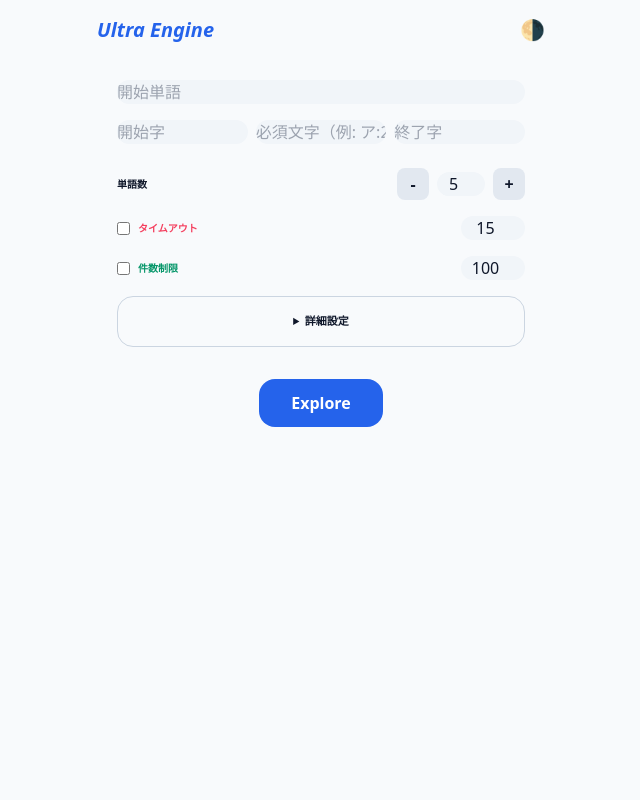
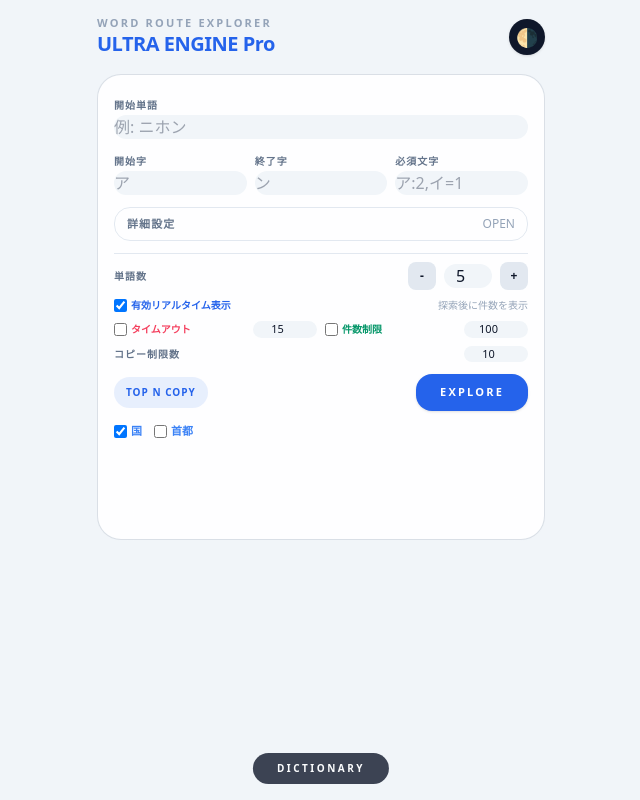
Before and after one commit to xjrstjrwvg-commits/Beijing, a Flask app: page / in a window 1280 px wide. Shown: the whole page, without its empty margins (319-959 px from the left). Run offline with Flask 3, Linux system fonts and the light colour scheme; some libraries are stand-ins or nearby versions.

Commit message:
Update index.html

```diff
--- a/templates/index.html
+++ b/templates/index.html
@@ -2,94 +2,141 @@
 <html lang="ja">
 <head>
   <meta charset="UTF-8">
-<meta name="viewport" content="width=device-width, initial-scale=1.0, maximum-scale=1.0">
   <title>ULTRA ENGINE Pro</title>
+  <meta name="viewport" content="width=device-width,initial-scale=1.0,maximum-scale=1.0">
   <script src="https://cdn.tailwindcss.com"></script>
+
   <style>
     html,body{overflow-x:hidden;touch-action:pan-y;}
-.dark{color-scheme:dark;}
-input,select,textarea{background:#f1f5f9;border-radius:12px;padding:8px;font-size:12px;font-weight:bold;}
-.dark input,.dark select,.dark textarea{background:#1e293b;color:#f1f5f9;}
-.step-btn{background:#e2e8f0;width:32px;height:32px;border-radius:8px;font-weight:900;}
-.dark .step-btn{background:#334155;color:white;}
+
+    /* 🌗 白文字ナイトモード（OSの背景はそのまま） */
+    .dark { background-color: transparent !important; }
+    .dark * { color:#ffffff !important; }
+
+    input,select,textarea{
+      background:#f1f5f9;
+      border-radius:12px;
+      padding:6px 8px;
+      font-size:11px;
+      font-weight:bold;
+    }
+    .dark input,.dark select,.dark textarea{
+      background:#1e293b !important;
+      color:#ffffff !important;
+    }
+
+    .step-btn{
+      background:#e2e8f0;
+      width:28px;height:28px;
+      border-radius:8px;
+      font-weight:900;
+      font-size:12px;
+    }
+    .dark .step-btn{
+      background:#334155 !important;
+      color:#ffffff !important;
+    }
+
+    .glass{
+      background:rgba(255,255,255,0.9);
+      backdrop-filter:blur(18px);
+      border:1px solid rgba(148,163,184,0.35);
+    }
+    .dark .glass{
+      background:rgba(15,23,42,0.9) !important;
+      border-color:rgba(30,64,175,0.6) !important;
+    }
+
     ::-webkit-scrollbar{display:none;}
   </style>
 </head>
 
-<body class="bg-slate-50 dark:bg-slate-950 text-slate-900 dark:text-slate-100 p-3 pb-24"
-      onchange="saveSettings()" oninput="saveSettings()">
+<body class="bg-slate-100 dark:bg-slate-950 text-slate-900 dark:text-slate-100 p-3 pb-24"
+      oninput="saveSettings()" onchange="saveSettings()">
 
 <div class="max-w-md mx-auto space-y-3">
 
-<header class="flex justify-between items-center py-1">
-    <h1 class="text-xl font-black italic text-blue-600">Ultra Engine</h1>
-    <button onclick="toggleDarkMode()" class="text-xl">🌗</button>
+  <!-- ヘッダー -->
+  <header class="flex items-center justify-between py-1">
+    <div class="flex flex-col leading-tight">
+      <span class="text-[11px] font-black tracking-[0.2em] text-slate-400 uppercase">Word Route Explorer</span>
+      <h1 class="text-xl font-black tracking-tight text-blue-600 dark:text-blue-400">ULTRA ENGINE Pro</h1>
+    </div>
+
+    <button type="button"
+            onclick="toggleDarkMode()"
+            class="w-9 h-9 rounded-full bg-slate-900 text-white flex items-center justify-center text-lg shadow">
+      🌗
+    </button>
   </header>
 
-<div class="glass rounded-3xl p-5 space-y-4">
+  <!-- メインカード -->
+  <div class="glass rounded-3xl p-4 space-y-3">
 
-<input id="sw" placeholder="開始単語" class="w-full">
+    <!-- 上に置く開始条件 -->
+    <div class="space-y-2">
+      <div>
+        <label class="text-[10px] font-bold text-slate-500 uppercase tracking-widest">開始単語</label>
+        <input id="sw" class="w-full" placeholder="例: ニホン">
+      </div>
 
       <div class="grid grid-cols-3 gap-2">
-    <input id="sc" placeholder="開始字">
-    <input id="mc" placeholder="必須文字（例: ア:2,イ=1）">
-    <input id="ec" placeholder="終了字">
+        <div>
+          <label class="text-[10px] font-bold text-slate-500 uppercase tracking-widest">開始字</label>
+          <input id="sc" class="w-full" placeholder="ア">
         </div>
-
-<!-- 単語数（外側） -->
-<div class="flex justify-between items-center pt-2">
-    <label class="text-[10px] font-bold">単語数</label>
-    <div class="flex items-center gap-2">
-        <button onclick="adjustVal('ml',-1)" class="step-btn">-</button>
-        <input id="ml" type="number" value="5" class="w-12 text-center">
-        <button onclick="adjustVal('ml',1)" class="step-btn">+</button>
+        <div>
+          <label class="text-[10px] font-bold text-slate-500 uppercase tracking-widest">終了字</label>
+          <input id="ec" class="w-full" placeholder="ン">
+        </div>
+        <div>
+          <label class="text-[10px] font-bold text-slate-500 uppercase tracking-widest">必須文字</label>
+          <input id="mc" class="w-full" placeholder="ア:2,イ=1">
+        </div>
       </div>
     </div>
 
-<!-- タイムアウト（外側） -->
-<div class="flex justify-between items-center">
-    <label class="flex items-center gap-2 text-[10px] font-bold text-rose-500">
-        <input type="checkbox" id="timeout_enabled"> タイムアウト
-    </label>
-    <input id="timeout_sec" type="number" value="15" class="w-16 text-center">
+    <!-- 詳細設定 -->
+    <details class="group border border-slate-200 dark:border-slate-700 rounded-2xl px-3 py-2">
+      <summary class="flex items-center justify-between cursor-pointer select-none">
+        <span class="text-[11px] font-bold tracking-widest text-slate-500 dark:text-slate-300 uppercase">詳細設定</span>
+        <span class="text-xs text-slate-400 group-open:hidden">OPEN</span>
+        <span class="text-xs text-slate-400 hidden group-open:inline">CLOSE</span>
+      </summary>
+
+      <div class="pt-3 space-y-3 text-[11px]">
+
+        <div class="grid grid-cols-2 gap-2">
+          <div>
+            <label class="text-[10px] font-bold text-slate-500 uppercase tracking-widest">全語開始字</label>
+            <input id="asc" class="w-full" placeholder="ア,カ,サ">
           </div>
-
-<!-- 件数制限（外側） -->
-<div class="flex justify-between items-center">
-    <label class="flex items-center gap-2 text-[10px] font-bold text-emerald-600">
-        <input type="checkbox" id="limit_enabled"> 件数制限
-    </label>
-    <input id="limit" type="number" value="100" class="w-16 text-center">
+          <div>
+            <label class="text-[10px] font-bold text-slate-500 uppercase tracking-widest">全語終了字</label>
+            <input id="aec" class="w-full" placeholder="ン,ク">
           </div>
-
-<!-- stats（リアルタイム表示） -->
-<div id="stats" class="text-center text-[10px] font-black text-blue-500 py-1 hidden"></div>
-
-<!-- 詳細設定 -->
-<details class="group border border-slate-300 dark:border-slate-700 rounded-2xl p-2">
-<summary class="text-center py-2 text-[11px] font-bold cursor-pointer">詳細設定</summary>
-
-<div class="space-y-4 pt-2">
-
-<div class="grid grid-cols-2 gap-3">
-    <div><label class="text-[10px] font-bold">全語開始字</label><input id="asc"></div>
-    <div><label class="text-[10px] font-bold">全語終了字</label><input id="aec"></div>
         </div>
 
         <div>
-    <label class="text-[10px] font-bold">使える文字</label>
-    <input id="valid_chars" placeholder="アイウエオ">
+          <label class="text-[10px] font-bold text-slate-500 uppercase tracking-widest">使える文字</label>
+          <input id="valid_chars" class="w-full" placeholder="アイウエオカキクケコ">
         </div>
 
-<div class="grid grid-cols-2 gap-3">
-    <div><label class="text-[10px] font-bold">使用不可文字</label><input id="exc"></div>
-    <div><label class="text-[10px] font-bold">禁止開始文字</label><input id="bsc"></div>
+        <div class="grid grid-cols-2 gap-2">
+          <div>
+            <label class="text-[10px] font-bold text-slate-500 uppercase tracking-widest">使用不可文字</label>
+            <input id="exc" class="w-full" placeholder="例: ァ,ィ">
+          </div>
+          <div>
+            <label class="text-[10px] font-bold text-slate-500 uppercase tracking-widest">禁止開始文字</label>
+            <input id="bsc" class="w-full" placeholder="例: ン">
+          </div>
         </div>
 
-<div class="grid grid-cols-2 gap-3">
+        <div class="grid grid-cols-2 gap-2">
           <div>
-        <label class="text-[10px] font-bold">ソート順</label>
-        <select id="sort_mode">
+            <label class="text-[10px] font-bold text-slate-500 uppercase tracking-widest">ソート順</label>
+            <select id="sort_mode" class="w-full">
               <option value="default">検索順</option>
               <option value="kana">50音順</option>
               <option value="len_asc">短い順</option>
@@ -98,8 +145,8 @@ input,select,textarea{background:#f1f5f9;border-radius:12px;padding:8px;font-siz
             </select>
           </div>
           <div>
-        <label class="text-[10px] font-bold">適用範囲</label>
-        <select id="unify_scope">
+            <label class="text-[10px] font-bold text-slate-500 uppercase tracking-widest">統一適用範囲</label>
+            <select id="unify_scope" class="w-full">
               <option value="all">すべて</option>
               <option value="conn">接続のみ</option>
               <option value="filter">制約のみ</option>
@@ -107,63 +154,156 @@ input,select,textarea{background:#f1f5f9;border-radius:12px;padding:8px;font-siz
           </div>
         </div>
 
-<!-- チェックボックス群 -->
-<div class="grid grid-cols-2 gap-2 text-[11px] font-bold">
+        <div class="grid grid-cols-2 gap-1 text-[11px] font-bold">
           <label><input type="checkbox" id="allow_daku"> 濁点許可</label>
           <label><input type="checkbox" id="allow_handaku"> 半濁点許可</label>
           <label><input type="checkbox" id="unify_small"> 小文字統一</label>
-    <label><input type="checkbox" id="char_limit_mode"> 重複禁止</label>
+          <label><input type="checkbox" id="char_limit_mode"> 文字重複禁止</label>
           <label><input type="checkbox" id="auto_recovery"> 遡り接続</label>
           <label><input type="checkbox" id="rt"> 牛耕</label>
           <label><input type="checkbox" id="use_shift"> 50音ずらし</label>
           <label><input type="checkbox" id="exclude_conjugate"> 共役排除</label>
         </div>
 
-<!-- ずらし設定 -->
-<div class="flex items-center gap-3">
-    <label class="text-[10px] font-bold">ずらし量</label>
-    <button onclick="adjustVal('ks_abs',-1)" class="step-btn">-</button>
+        <div class="flex items-center gap-2">
+          <span class="text-[10px] font-bold text-slate-500 uppercase tracking-widest">ずらし量</span>
+          <button type="button" onclick="adjustVal('ks_abs',-1)" class="step-btn">-</button>
           <input id="ks_abs" type="number" value="1" class="w-12 text-center">
-    <button onclick="adjustVal('ks_abs',1)" class="step-btn">+</button>
+          <button type="button" onclick="adjustVal('ks_abs',1)" class="step-btn">+</button>
         </div>
 
-<!-- 物理ずらし / 文字計 -->
-<div class="flex justify-between items-center">
-    <label class="text-[10px] font-bold">物理ずらし</label>
+        <div class="flex items-center justify-between">
+          <label class="text-[10px] font-bold text-slate-500 uppercase tracking-widest">物理ずらし</label>
           <input id="ps" type="number" value="0" class="w-16 text-center">
         </div>
 
-<div class="flex justify-between items-center">
-    <label class="text-[10px] font-bold">文字計</label>
+        <div class="flex items-center justify-between">
+          <label class="text-[10px] font-bold text-slate-500 uppercase tracking-widest">文字計</label>
           <input id="ttl" type="number" class="w-16 text-center">
         </div>
 
       </div>
     </details>
 
-<!-- Explore ボタン -->
-<div class="flex justify-center pt-4">
-    <button id="btn" onclick="run()" class="bg-blue-600 text-white px-8 py-3 rounded-2xl font-black">Explore</button>
+    <!-- 詳細設定の下に置くブロック -->
+    <div class="mt-2 space-y-2 border-t border-slate-200 dark:border-slate-700 pt-2">
+
+      <!-- 単語数 -->
+      <div class="flex items-center justify-between">
+        <label class="text-[10px] font-bold text-slate-500 uppercase tracking-widest">単語数</label>
+        <div class="flex items-center gap-2">
+          <button type="button" onclick="adjustVal('ml',-1)" class="step-btn">-</button>
+          <input id="ml" type="number" value="5" class="w-12 text-center">
+          <button type="button" onclick="adjustVal('ml',1)" class="step-btn">+</button>
+        </div>
+      </div>
+
+      <!-- リアルタイム表示 ON/OFF -->
+      <div class="flex items-center justify-between">
+        <label class="flex items-center gap-1 text-[10px] font-bold text-blue-600">
+          <input type="checkbox" id="realtime_enabled" checked>
+          有効リアルタイム表示
+        </label>
+        <div class="text-[10px] text-slate-400">探索後に件数を表示</div>
+      </div>
+
+      <!-- タイムアウト / 件数制限 -->
+      <div class="grid grid-cols-2 gap-2">
+        <div class="flex items-center justify-between">
+          <label class="flex items-center gap-1 text-[10px] font-bold text-rose-500">
+            <input type="checkbox" id="timeout_enabled">
+            タイムアウト
+          </label>
+          <input id="timeout_sec" type="number" value="15" class="w-16 text-center text-[11px]">
+        </div>
+        <div class="flex items-center justify-between">
+          <label class="flex items-center gap-1 text-[10px] font-bold text-emerald-600">
+            <input type="checkbox" id="limit_enabled">
+            件数制限
+          </label>
+          <input id="limit" type="number" value="100" class="w-16 text-center text-[11px]">
+        </div>
+      </div>
+
+      <!-- コピー制限 -->
+      <div class="flex items-center justify-between">
+        <label class="text-[10px] font-bold text-slate-500 uppercase tracking-widest">コピー制限数</label>
+        <input id="copy_limit" type="number" value="10" class="w-16 text-center text-[11px]">
+      </div>
+
+      <!-- 開始ボタン -->
+      <div class="flex items-center justify-between pt-1">
+        <button type="button" onclick="copyTopN()" class="px-3 py-2 rounded-2xl bg-blue-600/10 text-blue-600 text-[10px] font-black uppercase tracking-widest">
+          Top N Copy
+        </button>
+        <button type="button" id="btn" onclick="run()" class="px-6 py-2.5 rounded-2xl bg-blue-600 text-white text-[11px] font-black uppercase tracking-[0.2em] shadow">
+          Explore
+        </button>
+      </div>
+
+      <!-- stats（リアルタイム表示） -->
+      <div id="stats" class="text-center text-[10px] font-black text-blue-500 py-1 hidden"></div>
+
+      <!-- 辞書カテゴリ -->
+      <div class="flex items-center justify-between pt-1">
+        <div class="flex gap-3 text-[11px] font-bold">
+          <label class="cursor-pointer text-blue-500 flex items-center gap-1">
+            <input type="checkbox" name="cat" value="country" checked onchange="loadDictionaryUI()"> 国
+          </label>
+          <label class="cursor-pointer text-blue-500 flex items-center gap-1">
+            <input type="checkbox" name="cat" value="capital" onchange="loadDictionaryUI()"> 首都
+          </label>
+        </div>
+      </div>
+
     </div>
 
     <!-- 結果 -->
-<div id="res" class="space-y-3 pt-4"></div>
+    <div id="res" class="space-y-3 pt-2 pb-16"></div>
 
   </div>
+</div>
 
-<!-- SCRIPT（続く） -->
-<script>
+<!-- 辞書マネージャ -->
+<div id="dict-manager" class="hidden fixed inset-0 z-50 bg-white dark:bg-slate-950 p-5 overflow-y-auto">
+  <button type="button" onclick="document.getElementById('dict-manager').classList.add('hidden')" class="mb-4 font-bold text-rose-500 text-sm">
+    CLOSE
+  </button>
+  <div class="grid grid-cols-2 gap-2 mb-4">
+    <button type="button" onclick="bulkSet('white')" class="bg-slate-100 dark:bg-slate-800 p-3 rounded-xl font-bold text-[11px]">
+      全開放
+    </button>
+    <button type="button" onclick="bulkSet('red')" class="bg-rose-100 dark:bg-rose-900/40 text-rose-600 p-3 rounded-xl font-bold text-[11px]">
+      全禁止
+    </button>
+  </div>
+  <div id="dict-list" class="grid grid-cols-2 gap-1 text-[11px]"></div>
+</div>
+
+<button type="button"
+        onclick="document.getElementById('dict-manager').classList.remove('hidden')"
+        class="fixed bottom-4 left-1/2 -translate-x-1/2 z-40 bg-slate-900 text-white px-6 py-2 rounded-full text-[10px] font-black uppercase tracking-[0.25em] opacity-80 hover:opacity-100">
+  Dictionary
+</button>
+
+<!-- SCRIPT は Part2 で送る -->
 <script>
 let currentRoutes = [];
 let wordStates = {};
 
-function to_katakana(text) {
-    return text.replace(/[ぁ-ん]/g, s => String.fromCharCode(s.charCodeAt(0) + 0x60));
-}
-
 function toggleDarkMode() {
   document.documentElement.classList.toggle('dark');
   saveSettings();
+}
+
+function adjustVal(id, delta) {
+  const el = document.getElementById(id);
+  el.value = Math.max(0, parseInt(el.value || 0) + delta);
+  saveSettings();
+}
+
+function to_katakana(text) {
+  return text.replace(/[ぁ-ん]/g, s => String.fromCharCode(s.charCodeAt(0) + 0x60));
 }
 
 function getWordStyle(state) {
@@ -188,7 +328,8 @@ async function init() {
 
     const checks = [
       'allow_daku','allow_handaku','char_limit_mode','auto_recovery','unify_small',
-            'rt','use_shift','exclude_conjugate','timeout_enabled','limit_enabled'
+      'rt','use_shift','exclude_conjugate','timeout_enabled','limit_enabled',
+      'realtime_enabled'
     ];
     checks.forEach(f => {
       if (s[f] !== undefined && document.getElementById(f))
@@ -198,6 +339,7 @@ async function init() {
     if (s.dark_mode) document.documentElement.classList.add('dark');
     if (s.wordStates) wordStates = s.wordStates;
   }
+
   await loadDictionaryUI();
 }
 
@@ -213,7 +355,7 @@ async function loadDictionaryUI() {
   document.getElementById('dict-list').innerHTML = words.map(w => {
     const s = wordStates[w] || 'white';
     return `<button onclick="toggleWordState(this,'${w}')"
-                class="p-2 rounded-lg border text-[10px] font-bold ${s==='white'?'btn-white':''}"
+            class="p-2 rounded-lg border text-[10px] font-bold"
             style="${getWordStyle(s)}">${w}</button>`;
   }).join('');
 }
@@ -237,15 +379,14 @@ function bulkSet(state) {
 }
 
 function saveSettings() {
-    const sm = document.querySelector('input[name="shift_mode"]:checked');
   localStorage.ultraSettings = JSON.stringify({
     sw: sw.value, sc: sc.value, asc: asc.value, mc: mc.value, ec: ec.value,
     aec: aec.value, exc: exc.value, bsc: bsc.value, ml: ml.value,
     ps: ps.value, ks_abs: ks_abs.value, ttl: ttl.value,
     sort_mode: sort_mode.value, unify_scope: unify_scope.value,
     copy_limit: copy_limit.value, valid_chars: valid_chars.value,
-        len_mode: len_mode.value, timeout_sec: timeout_sec.value,
-        limit: limit.value,
+    len_mode: len_mode?.value || "free",
+    timeout_sec: timeout_sec.value, limit: limit.value,
 
     allow_daku: allow_daku.checked, allow_handaku: allow_handaku.checked,
     char_limit_mode: char_limit_mode.checked, auto_recovery: auto_recovery.checked,
@@ -253,22 +394,16 @@ function saveSettings() {
     exclude_conjugate: exclude_conjugate.checked,
     timeout_enabled: timeout_enabled.checked,
     limit_enabled: limit_enabled.checked,
+    realtime_enabled: realtime_enabled.checked,
 
     dark_mode: document.documentElement.classList.contains('dark'),
-        wordStates: wordStates,
-        shift_mode: sm ? sm.value : 'abs'
+    wordStates: wordStates
   });
 }
 
 function resetSettings() {
   localStorage.removeItem('ultraSettings');
   location.reload();
-}
-
-function adjustVal(id, delta) {
-    const el = document.getElementById(id);
-    el.value = Math.max(0, parseInt(el.value || 0) + delta);
-    saveSettings();
 }
 
 async function run() {
@@ -287,12 +422,12 @@ async function run() {
       exclude_chars: exc.value,
       ban_start_chars: bsc.value,
       valid_chars: valid_chars.value,
-            len_mode: len_mode.value,
+      len_mode: len_mode?.value || "free",
       max_len: ml.value,
       pos_shift: parseInt(ps.value || 0),
       use_shift: use_shift.checked,
       ks_abs: parseInt(ks_abs.value),
-            shift_mode: document.querySelector('input[name="shift_mode"]:checked').value,
+      shift_mode: "abs",
 
       allow_daku: allow_daku.checked,
       allow_handaku: allow_handaku.checked,
@@ -342,16 +477,16 @@ function display() {
     </div>
   `).join('');
 
+  if (realtime_enabled.checked) {
     stats.innerText = `${currentRoutes.length} ROUTES FOUND`;
     stats.classList.remove('hidden');
+  } else {
+    stats.classList.add('hidden');
+  }
 }
 
 function copyOne(i) {
   navigator.clipboard.writeText(currentRoutes[i].join(' → '));
-}
-
-function copyAll() {
-    navigator.clipboard.writeText(currentRoutes.map(rt => rt.join(' → ')).join('\n'));
 }
 
 function copyTopN() {
@@ -363,6 +498,5 @@ function copyTopN() {
 
 window.onload = init;
 </script>
-
 </body>
 </html>
```
Lines whose indentation alone changed are shown as unchanged.
